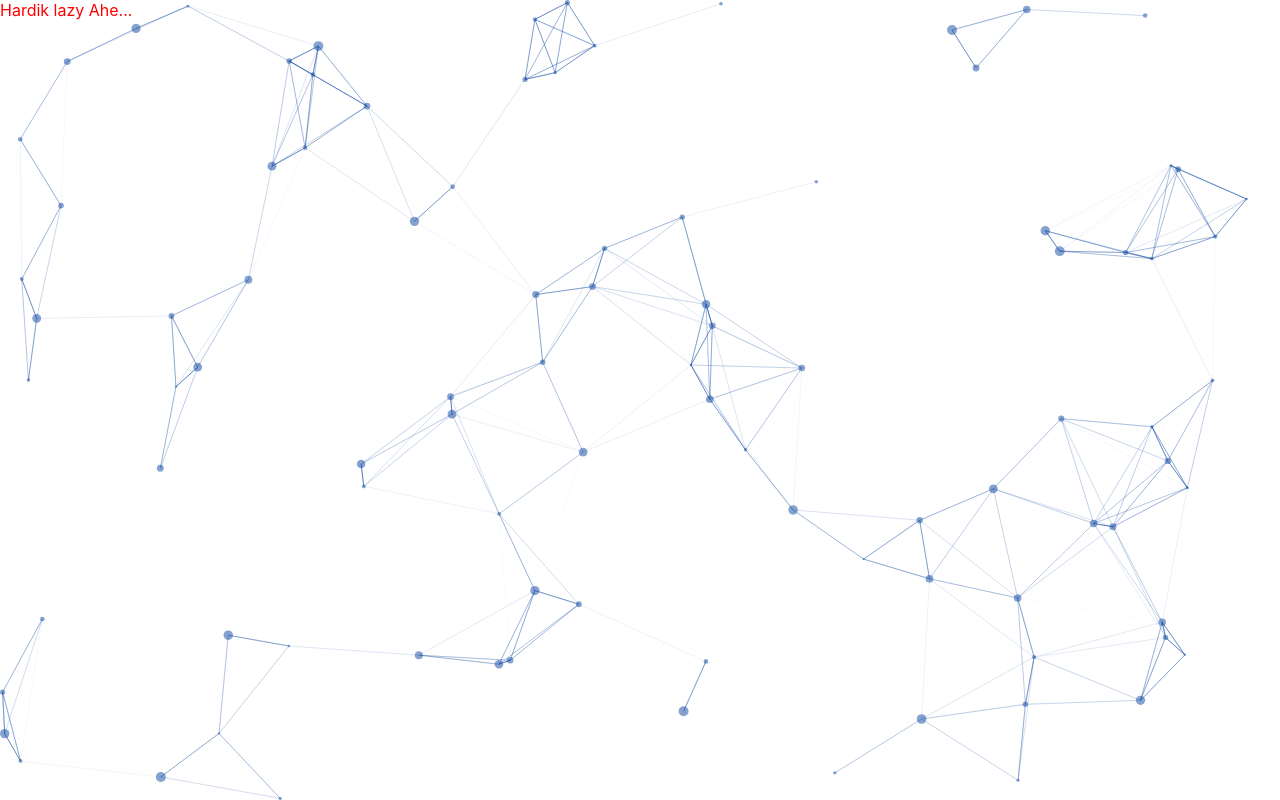
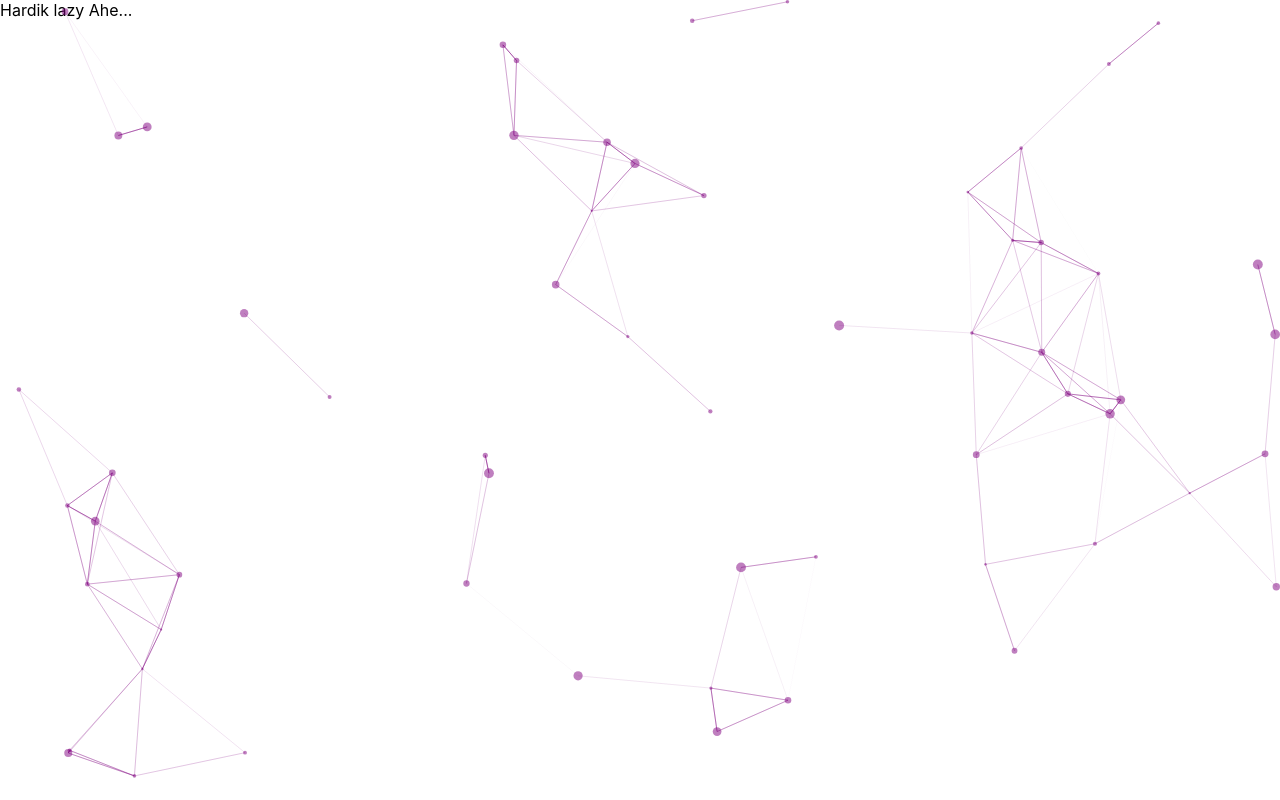
Before and after one commit to mehardiknaik/greeting, a Next.js app: page /Hardik in a window 1280 px wide. Built offline with nearby package versions, Linux system fonts and the light colour scheme.

Commit message:
update particles

```diff
--- a/Components/Particle.jsx
+++ b/Components/Particle.jsx
@@ -1,4 +1,4 @@
-import React from 'react'
+import React from "react";
 import Particles from "react-tsparticles";
 import { loadFull } from "tsparticles";
 
@@ -23,7 +23,7 @@ function Particle() {
       options={{
         background: {
           color: {
-            // value: "#0d47a1",
+            value: "transparent",
           },
         },
         fpsLimit: 120,
@@ -31,7 +31,7 @@ function Particle() {
           events: {
             onClick: {
               enable: true,
-              mode: "push",
+              //   mode: "push",
             },
             onHover: {
               enable: true,
@@ -51,10 +51,10 @@ function Particle() {
         },
         particles: {
           color: {
-            value: "#0d47a1",
+            value: "#800080",
           },
           links: {
-            color: "#0d47a1",
+            color: "#800080",
             distance: 150,
             enable: true,
             opacity: 0.5,
@@ -70,7 +70,7 @@ function Particle() {
               default: "bounce",
             },
             random: false,
-            speed: 6,
+            speed: 4,
             straight: false,
           },
           number: {
@@ -78,7 +78,7 @@ function Particle() {
               enable: true,
               area: 800,
             },
-            value: 80,
+            value: 50,
           },
           opacity: {
             value: 0.5,
@@ -96,4 +96,4 @@ function Particle() {
   );
 }
 
-export default Particle
+export default Particle;
--- a/styles/globals.css
+++ b/styles/globals.css
@@ -4,7 +4,6 @@ body {
   margin: 0;
   font-family: -apple-system, BlinkMacSystemFont, Segoe UI, Roboto, Oxygen,
     Ubuntu, Cantarell, Fira Sans, Droid Sans, Helvetica Neue, sans-serif;
-    color:red;
 }
 
 a {
@@ -16,7 +15,7 @@ a {
   box-sizing: border-box;
 }
 
-@media (prefers-color-scheme: dark) {
+/* @media (prefers-color-scheme: dark) {
   html {
     color-scheme: dark;
   }
@@ -24,4 +23,4 @@ a {
     color: white;
     background: black;
   }
-}
+} */
```
Lines whose indentation alone changed are shown as unchanged.
